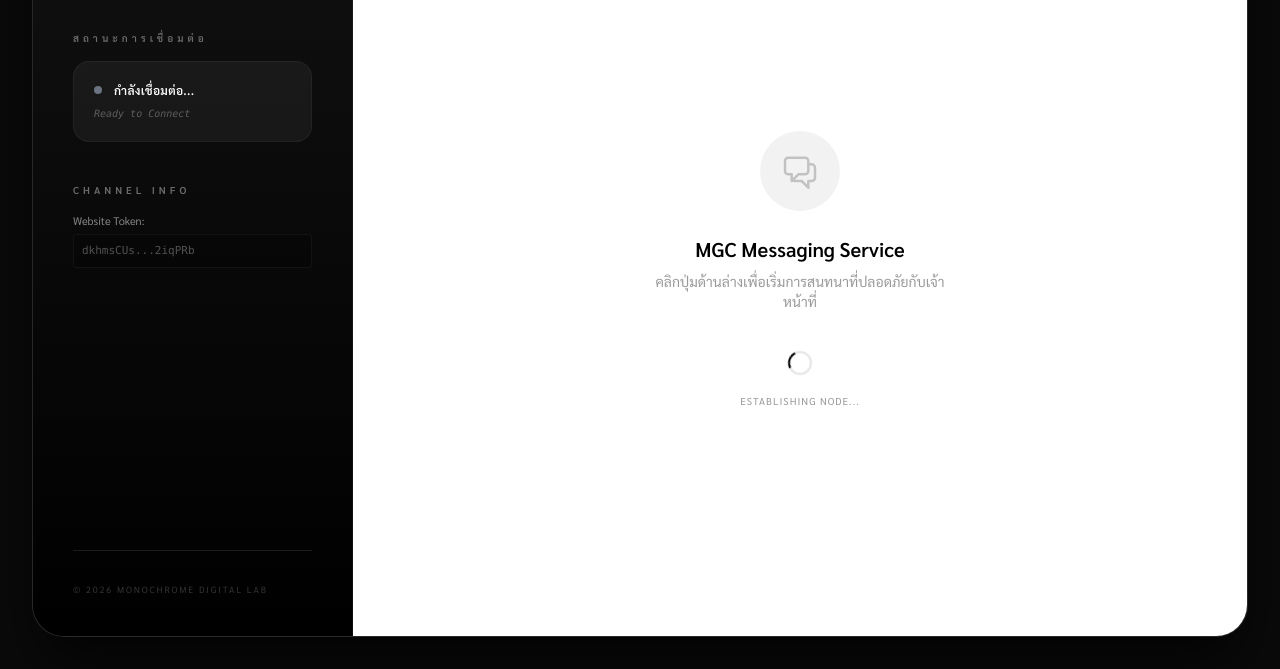
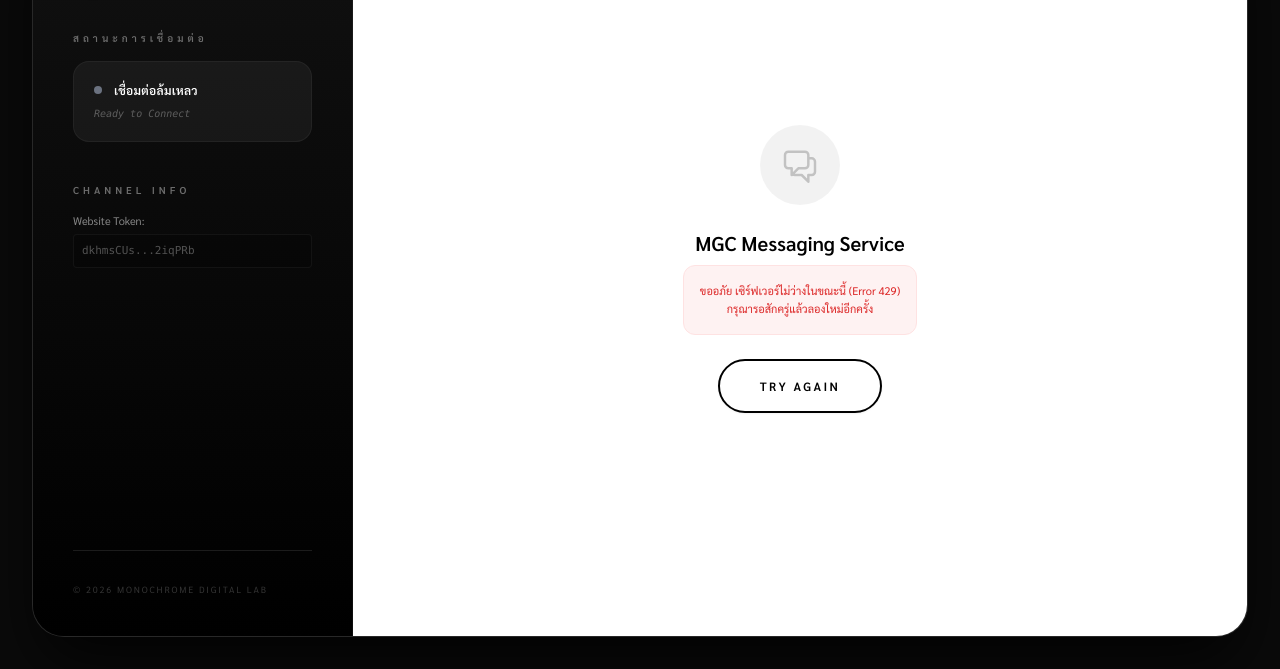
Before and after one commit to plus1968/chat-mgc, a plain HTML site: page index.html in a window 1280 px wide. Both pictures are taken after a click on the button "CONNECT TO AGENT". Shown: the part 131-800 px from the top of the page. Drawn offline with nearby package versions, Linux system fonts and the light colour scheme.

Commit message:
Translate comments and text to Thai

```diff
--- a/index.html
+++ b/index.html
@@ -33,12 +33,12 @@
             position: relative;
         }
 
-        /* Hide default Chatwoot bubble */
+        /* ซ่อนปุ่ม Bubble ดั้งเดิมของ Chatwoot */
         .woot-widget-bubble {
             display: none !important;
         }
 
-        /* Customize widget holder when loaded */
+        /* ปรับแต่งหน้าต่างแชทเมื่อโหลดเสร็จ */
         .woot-widget-holder {
             position: relative !important;
             width: 100% !important;
@@ -47,7 +47,7 @@
             box-shadow: none !important;
             border-radius: 0 !important;
             visibility: visible !important;
-            display: none; /* Hidden until button click */
+            display: none;
         }
 
         .woot-widget-holder.active {
@@ -61,10 +61,14 @@
         .connect-button {
             transition: all 0.3s cubic-bezier(0.4, 0, 0.2, 1);
         }
-        .connect-button:hover {
+        .connect-button:hover:not(:disabled) {
             letter-spacing: 0.1em;
             background-color: #000;
             color: #fff;
+        }
+        .connect-button:disabled {
+            opacity: 0.5;
+            cursor: not-allowed;
         }
 
         .fade-in { animation: fadeIn 0.3s ease forwards; }
@@ -119,7 +123,7 @@
 
             <!-- Chat Interface Area -->
             <div id="chat-container">
-                <!-- Initial View with Connect Button -->
+                <!-- หน้าจอเริ่มต้นและปุ่มเชื่อมต่อ -->
                 <div id="setup-view" class="text-center p-8 fade-in">
                     <div class="mb-6 inline-flex w-20 h-20 bg-black/5 items-center justify-center rounded-full">
                         <svg xmlns="http://www.w3.org/2000/svg" class="h-10 w-10 text-black/20" fill="none" viewBox="0 0 24 24" stroke="currentColor">
@@ -127,7 +131,13 @@
                         </svg>
                     </div>
                     <h3 class="text-xl font-semibold text-black mb-2">MGC Messaging Service</h3>
-                    <p class="text-sm text-black/40 mb-10 max-w-xs mx-auto">คลิกปุ่มด้านล่างเพื่อเริ่มการสนทนาที่ปลอดภัยกับเจ้าหน้าที่</p>
+                    <p id="setup-instruction" class="text-sm text-black/40 mb-10 max-w-xs mx-auto">คลิกปุ่มด้านล่างเพื่อเริ่มการสนทนาที่ปลอดภัยกับเจ้าหน้าที่</p>
+
+                    <div id="error-message" class="hidden mb-6 p-4 bg-red-50 rounded-xl border border-red-100 max-w-xs mx-auto">
+                        <p class="text-[11px] text-red-600 leading-relaxed font-medium">
+                            ขออภัย เซิร์ฟเวอร์ไม่ว่างในขณะนี้ (Error 429)<br>กรุณารอสักครู่แล้วลองใหม่อีกครั้ง
+                        </p>
+                    </div>
 
                     <button
                         onclick="initiateChat()"
@@ -147,33 +157,49 @@
     </div>
 
     <script>
-      // 1. Chatwoot Settings
+      // 1. ตั้งค่า Chatwoot
       window.chatwootSettings = {
         hideMessageBubble: true,
         type: 'expanded_bubble',
       };
 
       let isSdkLoading = false;
+      let connectionTimeout;
 
       function initiateChat() {
-        if (isSdkLoading) return; // ป้องกันการกดซ้ำ
+        if (isSdkLoading) return;
 
         const btn = document.getElementById('connect-btn');
         const loading = document.getElementById('loading-view');
+        const errorMsg = document.getElementById('error-message');
+        const instruction = document.getElementById('setup-instruction');
 
         isSdkLoading = true;
         btn.classList.add('hidden');
+        errorMsg.classList.add('hidden');
+        instruction.classList.remove('hidden');
         loading.classList.remove('hidden');
         document.getElementById('status-text').innerText = "กำลังเชื่อมต่อ...";
 
-        // 2. Load SDK only on button click and ensure it's only loaded once
+        // ตั้งเวลา Timeout 10 วินาที หากโหลดไม่สำเร็จ (อาจติด 429)
+        connectionTimeout = setTimeout(() => {
+            handleConnectionError();
+        }, 12000);
+
+        // 2. โหลด SDK
         if (!document.getElementById('chatwoot-sdk')) {
           (function(d,t) {
             var BASE_URL="https://chatwoot-development-7684.up.railway.app";
             var g=d.createElement(t),s=d.getElementsByTagName(t)[0];
             g.src=BASE_URL+"/packs/js/sdk.js";
-            g.id = "chatwoot-sdk"; // กำหนด ID เพื่อตรวจสอบ
+            g.id = "chatwoot-sdk";
             g.async = true;
+
+            // ตรวจสอบถ้า Script โหลดไม่สำเร็จ (เช่น 429 ในไฟล์ JS)
+            g.onerror = function() {
+                handleConnectionError();
+            };
+
             s.parentNode.insertBefore(g,s);
             g.onload=function(){
               window.chatwootSDK.run({
@@ -182,12 +208,40 @@
               })
             }
           })(document,"script");
+        } else {
+            // กรณีมี Script อยู่แล้วแต่ต้องการ Run ใหม่ (Retry)
+            if (window.chatwootSDK) {
+                window.chatwootSDK.run({
+                    websiteToken: 'dkhmsCUsBqS7iyJkRs2iqPRb',
+                    baseUrl: "https://chatwoot-development-7684.up.railway.app"
+                });
+            }
         }
       }
 
-      // 3. Handle Widget Positioning when ready
+      function handleConnectionError() {
+        clearTimeout(connectionTimeout);
+        isSdkLoading = false;
+
+        const btn = document.getElementById('connect-btn');
+        const loading = document.getElementById('loading-view');
+        const errorMsg = document.getElementById('error-message');
+        const instruction = document.getElementById('setup-instruction');
+
+        btn.classList.remove('hidden');
+        btn.innerText = "Try Again";
+        loading.classList.add('hidden');
+        errorMsg.classList.remove('hidden');
+        instruction.classList.add('hidden');
+
+        document.getElementById('status-text').innerText = "เชื่อมต่อล้มเหลว";
+        console.warn("MGC: Connection Timeout or 429 Error detected.");
+      }
+
+      // 3. จัดการ Widget เมื่อพร้อมใช้งาน
       window.addEventListener("chatwoot:ready", function () {
         console.log("MGC: SDK Ready");
+        clearTimeout(connectionTimeout); // ยกเลิก Timeout เมื่อเชื่อมต่อสำเร็จ
 
         document.getElementById('status-text').innerText = "ออนไลน์ (เรียลไทม์)";
         const dotContainer = document.getElementById('status-dot');
@@ -204,7 +258,6 @@
             widget.classList.add('active');
             if (setupView) setupView.remove();
 
-            // Open the chat within the card
             if (window.$chatwoot) {
                 window.$chatwoot.toggle("open");
             }
```
